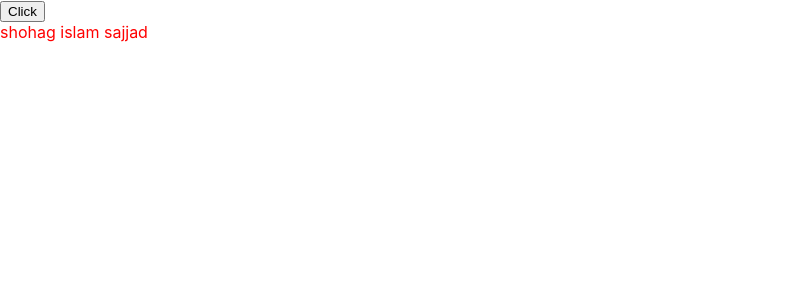
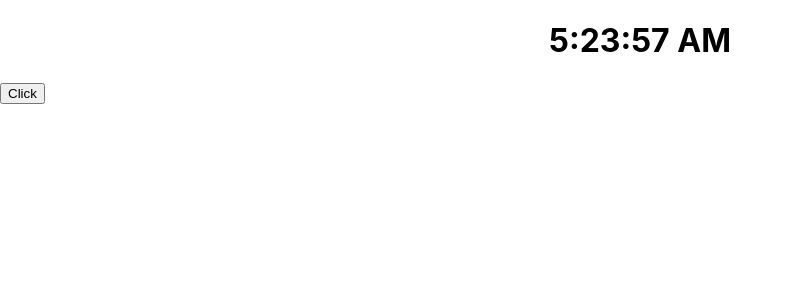
Before and after one commit to dev-mdsohagmiya/react-js, a React (Create React App) app: page / in a window 1280 px wide. Shown: the top 300 px of the page, without its empty margins (0-792 px from the left). Built offline with nearby package versions, Linux system fonts and the light colour scheme.

Commit message:
0.2-conditional rendeing

```diff
--- a/package.json
+++ b/package.json
@@ -6,7 +6,9 @@
     "@testing-library/jest-dom": "^5.14.1",
     "@testing-library/react": "^12.0.0",
     "@testing-library/user-event": "^13.2.1",
+    "bootstrap": "^5.1.3",
     "react": "^17.0.2",
+    "react-bootstrap": "^2.1.2",
     "react-dom": "^17.0.2",
     "react-scripts": "5.0.0",
     "web-vitals": "^2.1.0"
--- a/src/App.js
+++ b/src/App.js
@@ -1,21 +1,36 @@
 import React, { Component } from 'react';
-import Button from './Button';
 
 export default class App extends Component {
-  state = {change:"red"}
+  state = {date:new Date(),language:"en-US"}
+  componentDidMount(){
+  this.clearTime =   setInterval(()=>{
+      this.setState({date:new Date()})
+    },1000)
+  }
+  componentWillUnmount(){
+    clearInterval(this.clearTime)
+  }
+  languageChange = (value)=>{
+       this.setState({language:value})
+  }
+  render() {
+    const {date,language}= this.state;
+    // let button ;
+    // if(language==="bn-BD"){
+    //   button = (
+    //     <button onClick={()=>this.languageChange("en-US")}>Click</button>
+    //   )
+    // }else{
+    //   button = ( <button onClick={()=>this.languageChange("bn-BD")}>Click</button>)
+    // }
+    return <div>
+          <h1 style={{textAlign:"center"}}> {date.toLocaleTimeString(language)}
 
-   myFnc = (value)=>{
-     this.setState({
-       change:value
-     })
-   }
-
-  render() {
-  const {change} = this.state
-    return <div>
-
-     <Button for={this.myFnc.bind(this,"green")}></Button>
-      <div style={{color:change}}>shohag islam sajjad</div>
+          </h1>
+          {
+            language==="bn-BD"?(<button onClick={()=>this.languageChange("en-US")}>Click</button>):
+            <button onClick={()=>this.languageChange("bn-BD")}>Click</button>
+          }
     </div>;
   }
 }
--- a/src/Button.jsx
+++ /dev/null
@@ -1,15 +0,0 @@
-import React, { Component } from 'react';
-
-class Button extends Component {
-    render() {
-        // console.log(this.props.for)
-        return (
-            <div>
-
-                <button onClick= {this.props.for}>Click</button>
-            </div>
-        );
-    }
-}
-
-export default Button;
```
Also changed, not shown: 2 other files (tests, documents, lock files or other folders).
